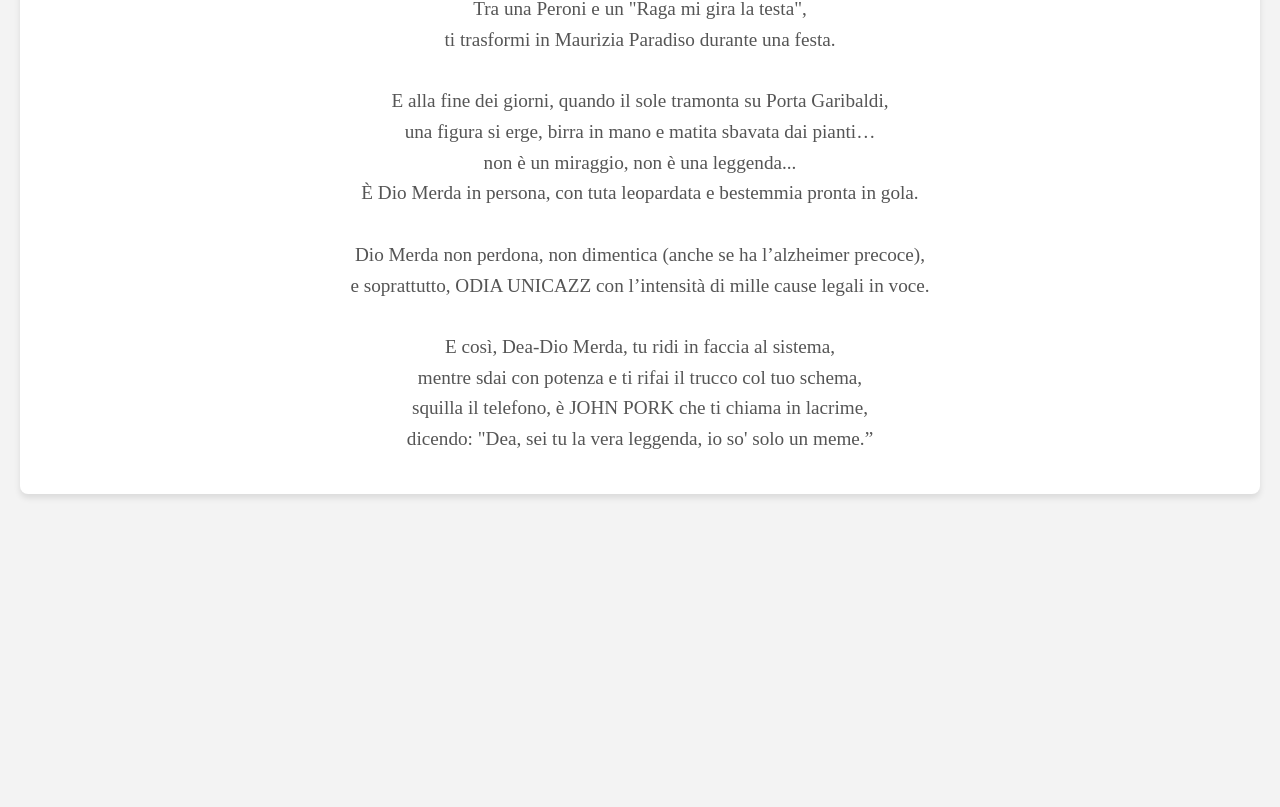
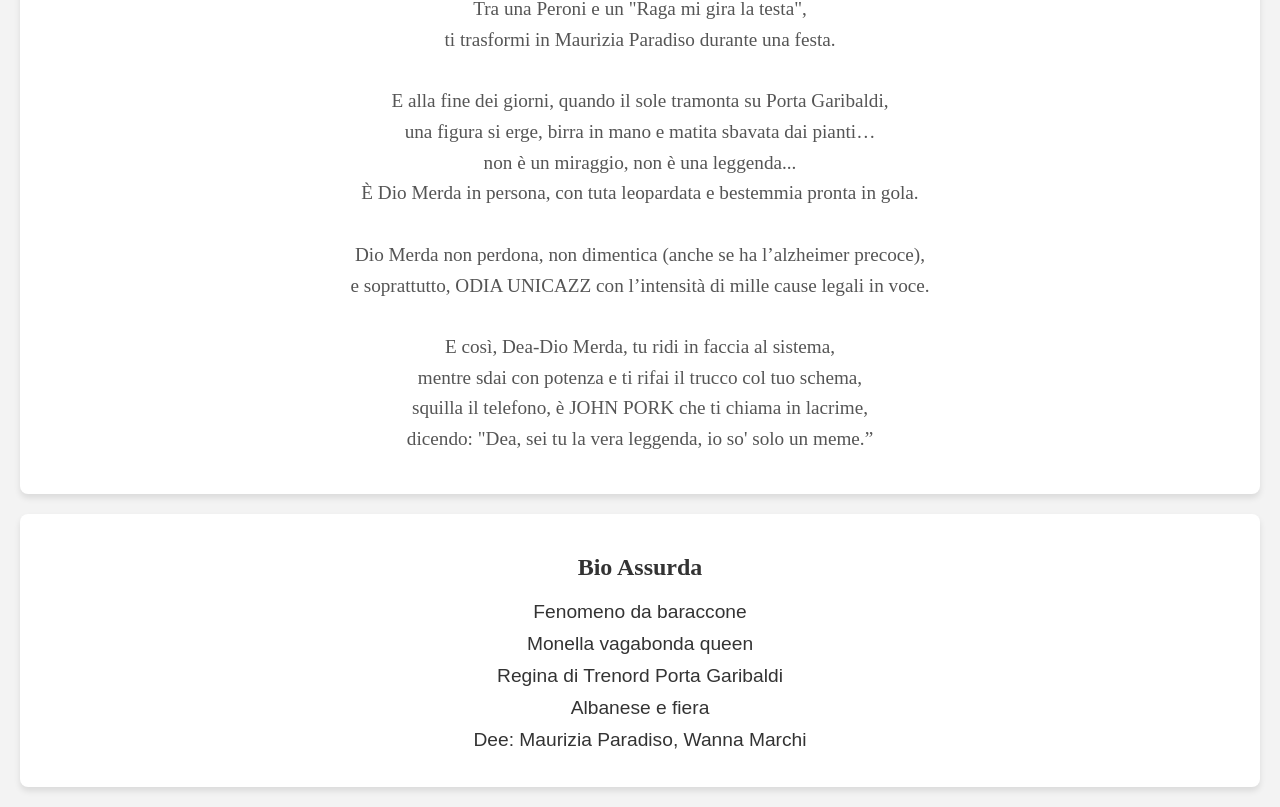
Before and after one commit to wiaxlejpg/dio-merda-page, a plain HTML site: page index.html in a window 1280 px wide. Shown: the part 1000-1807 px from the top of the page. Before the commit the page ends 1514 px from the top, so only its background shows below. Drawn offline with Linux system fonts and the light colour scheme.

Commit message:
Update index.html

```diff
--- a/index.html
+++ b/index.html
@@ -8,8 +8,8 @@
 </head>
 <body>
     <header>
-        <h1>BENVENUTƏ NEL REGNO DI DIO MERDA</h1>
-        <p>Sei entratə nella pagina più legale illegalmente iconica dell’internet.</p>
+        <h1>BENVENUTU NEL REGNO DI DIO MERDA</h1>
+        <p>da DioMeDea hai capito?</p>
     </header>
 
     <section>
@@ -54,7 +54,16 @@
         squilla il telefono, è JOHN PORK che ti chiama in lacrime,<br>
         dicendo: "Dea, sei tu la vera leggenda, io so' solo un meme.”</p>
     </section>
-
+      <section>
+        <h2>Bio Assurda</h2>
+        <ul>
+            <li>Fenomeno da baraccone</li>
+            <li>Monella vagabonda queen</li>
+            <li>Regina di Trenord Porta Garibaldi</li>
+            <li>Albanese e fiera</li>
+            <li>Dee: Maurizia Paradiso, Wanna Marchi</li>
+        </ul>
+    </section>
     <footer>
         <p>Created with love e caos da <strong>Manuelina ☆*: .｡. o(≧▽≦)o .｡.:*☆</strong></p>
     </footer>
```
